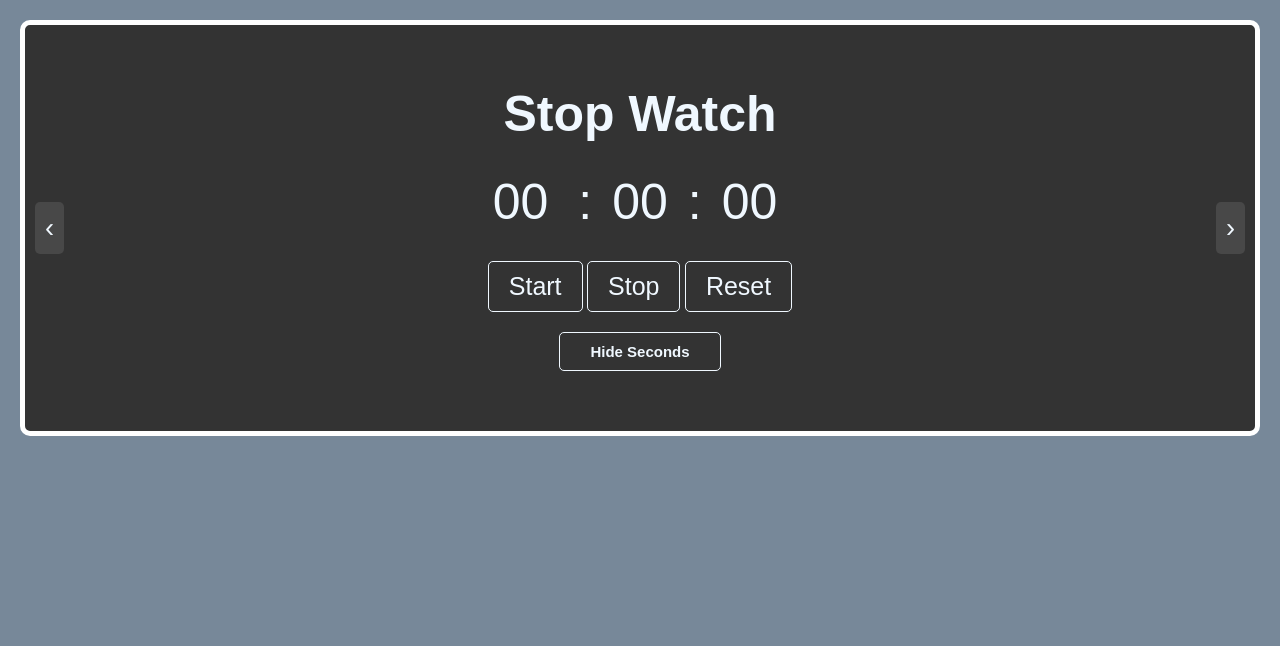
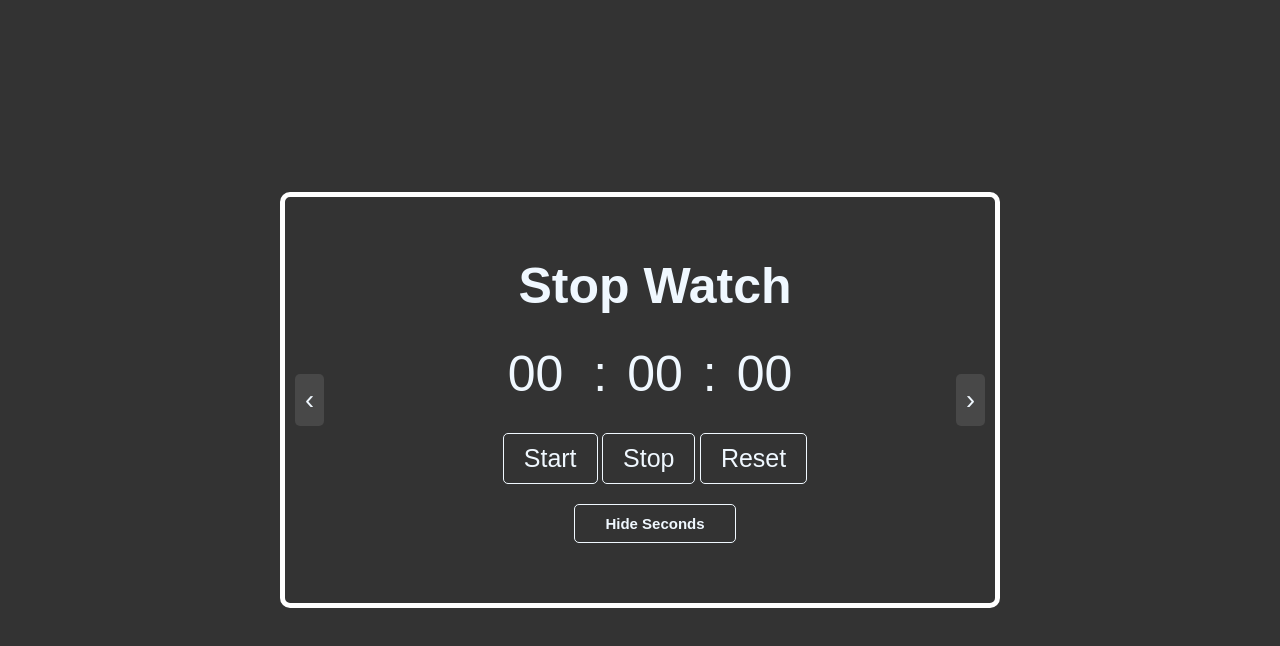
Before and after one commit to Noppanut01/Stop_watch, a plain HTML site: page index.html in a window 1280 px wide. Drawn offline with Linux system fonts and the light colour scheme.

Commit message:
update position and background

```diff
--- a/style.css
+++ b/style.css
@@ -4,22 +4,29 @@
     box-sizing: border-box;
 }
 
+body, html{
+    width: 100%;
+    height: 100%;
+}
+
+body{
+    background-color: rgba(0, 0, 0, 0.8);
+    font-family: arial;
+}
+
 .container{
+    top: 50%;
+    left: 50%;
+    width: 720px;
+    transform: translate(-50%, -50%);
     background-color:#333;
     border-radius: 10px;
     border: 5px solid white;
     position: relative;
 }
 
-
-body{
-    background-color:lightslategray;
-    height: 100%;
-    font-family: arial;
-}
-
 .main{
-    width: 800px;
+    width: 720px;
     margin: 30px auto;
     text-align: center;
     color: aliceblue;
```
